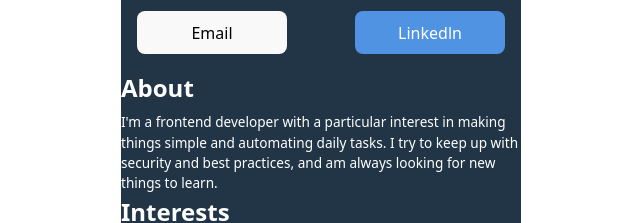
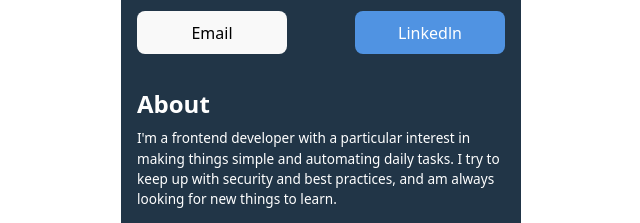
Before and after one commit to lecaluizsoccer/first-react-business-card, a React (Vite) app: page / in a window 1280 px wide. Shown: the part 584-807 px from the top of the page, without its empty margins (319-959 px from the left). Built offline with nearby package versions, Linux system fonts and the light colour scheme.

Commit message:
padding fix

```diff
--- a/src/index.css
+++ b/src/index.css
@@ -127,7 +127,7 @@ button {
   display: flex;
   flex-direction: column;
   align-items: flex-start;
-  /* padding: 1em; */
+  padding: 1em;
   text-align: left;
   flex-wrap: wrap;
 }
```
